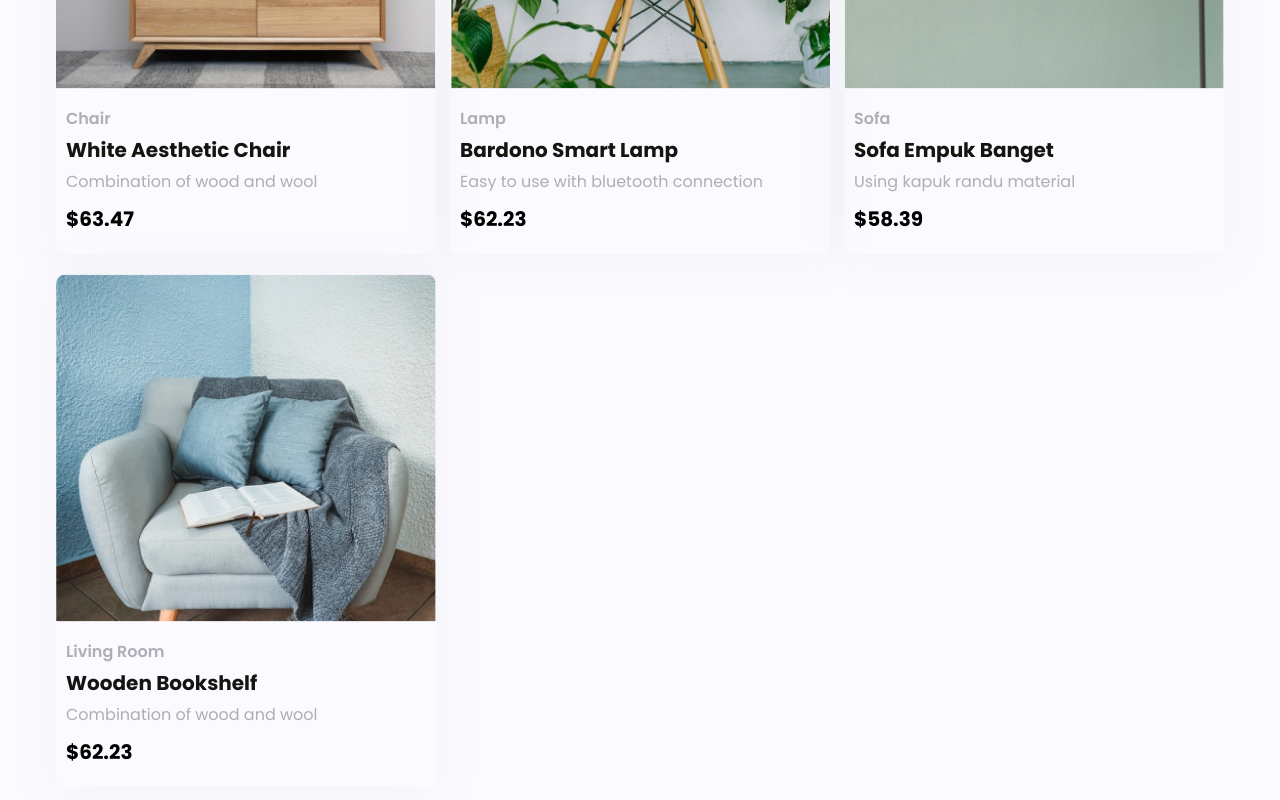
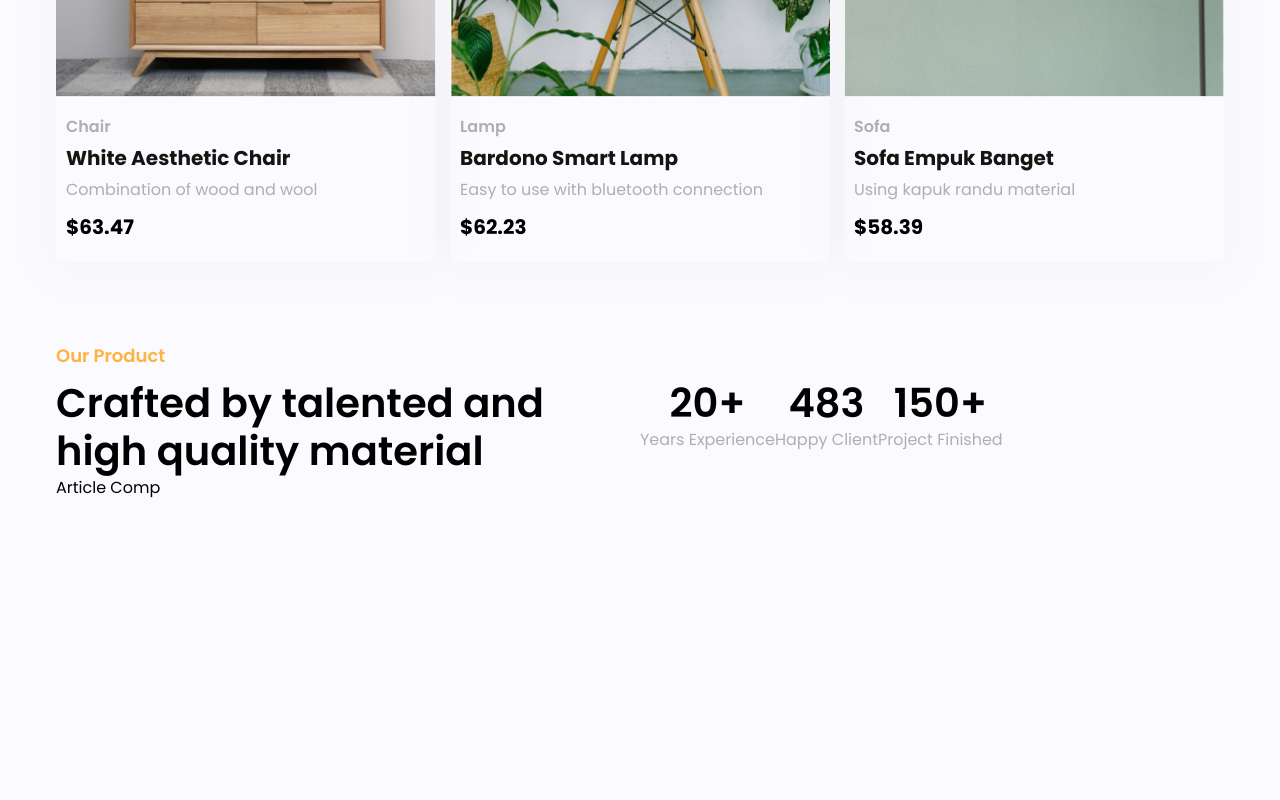
Before and after one commit to kariz-dev/furniture_landingpage, a React (Create React App) app: page / in a window 1280 px wide. Shown: the part 1954-2754 px from the top of the page. After the commit the page ends 2454 px from the top, so only its background shows below. Built offline with nearby package versions, Linux system fonts and the light colour scheme.

Commit message:
our product

```diff
--- /dev/null
+++ b/src/components/ArticleComp/index.js
@@ -0,0 +1,13 @@
+import {
+  ArticleWrapper
+} from './styled';
+
+function ArticleComp() {
+  return (
+    <ArticleWrapper>
+      Article Comp
+    </ArticleWrapper>
+  )
+}
+
+export default ArticleComp;
--- /dev/null
+++ b/src/components/ArticleComp/styled.js
@@ -0,0 +1,15 @@
+import styled from "styled-components";
+
+export const ArticleWrapper = styled.div``;
+
+export const ArticleTitle = styled.h2``;
+
+export const ArticleRow = styled.div``;
+
+export const ArticleCol = styled.div``;
+
+export const ArticleSubtitle = styled.h3``;
+
+export const ArticleDesc = styled.p``;
+
+export const ArticleImage = styled.img``;
--- a/src/components/ProductComp/index.js
+++ b/src/components/ProductComp/index.js
@@ -12,6 +12,9 @@ import {
   ProductCardTitle,
   ProductCardDesc,
   ProductCardPrice,
+  ProductRow,
+  ProductCol,
+  ProductCount,
 } from "./styled";
 import data from "../../data";
 
@@ -22,7 +25,9 @@ function ProductComp() {
         <ProductWrap key={index}>
           <ProductTitle>{item.title}</ProductTitle>
           <ProductSubtitle>{item.subtitle}</ProductSubtitle>
-          <ProductDesc>{item.desc}</ProductDesc>
+          <ProductDesc width="580px" marginTop="20px">
+            {item.desc}
+          </ProductDesc>
 
           <ProductCards>
             {item.card.map((item) => (
@@ -39,6 +44,32 @@ function ProductComp() {
               </ProductCardLink>
             ))}
           </ProductCards>
+
+          <ProductTitle align="left" marginTop="60px">
+            Our Product
+          </ProductTitle>
+
+          <ProductRow>
+            <ProductCol>
+              <ProductSubtitle align="left">
+                Crafted by talented and high quality material
+              </ProductSubtitle>
+            </ProductCol>
+            <ProductCol>
+              <ProductCount>
+                <ProductSubtitle>20+</ProductSubtitle>
+                <ProductDesc>Years Experience</ProductDesc>
+              </ProductCount>
+              <ProductCount>
+                <ProductSubtitle>483</ProductSubtitle>
+                <ProductDesc>Happy Client</ProductDesc>
+              </ProductCount>
+              <ProductCount>
+                <ProductSubtitle>150+</ProductSubtitle>
+                <ProductDesc>Project Finished</ProductDesc>
+              </ProductCount>
+            </ProductCol>
+          </ProductRow>
         </ProductWrap>
       ))}
     </>
--- a/src/components/ProductComp/styled.js
+++ b/src/components/ProductComp/styled.js
@@ -10,23 +10,28 @@ export const ProductTitle = styled.h2`
   font-size: 18px;
   font-weight: 600;
   text-align: center;
+  text-align: ${(props) => (props.align ? props.align : "center")};
+  margin-top: ${(props) => (props.marginTop ? props.marginTop : "0")};
 `;
 
 export const ProductSubtitle = styled.p`
   font-size: 40px;
-  line-height: 1em;
+  line-height: 1.2em;
   font-weight: 600;
   margin-top: 10px;
   text-align: center;
+  text-align: ${(props) => (props.align ? props.align : "auto")};
+  width: ${(props) => (props.width ? props.width : "auto")};
+  display: ${(props) => (props.display ? props.display : "auto")};
 `;
 
 export const ProductDesc = styled.p`
-  margin-top: 20px;
+  margin-top: ${(props) => (props.marginTop ? props.marginTop : "0")};
   text-align: center;
   margin-left: auto;
   margin-right: auto;
-  width: 580px;
-  color: #AFADB5;
+  width: ${(props) => (props.width ? props.width : "auto")};
+  color: #afadb5;
 `;
 
 export const ProductCards = styled.div`
@@ -84,3 +89,16 @@ export const ProductCardPrice = styled.p`
 export const ProductCardLink = styled(Link)`
   cursore: pointer;
 `;
+
+export const ProductCount = styled.span`
+  display: inline-block;
+`;
+
+export const ProductRow = styled.div`
+  display: flex;
+`;
+
+export const ProductCol = styled.div`
+  width: 50%;
+  justify-content: ${(props) => (props.justify ? props.justify : "center")};
+`;
--- a/src/data/index.json
+++ b/src/data/index.json
@@ -82,14 +82,6 @@
           "category" : "Sofa",
           "price" : "$58.39",
           "link" : "product-detail"
-        },
-        {
-        "img" : "/images/product/Sofa-Empuk-Banget.png",
-        "title" : "Wooden Bookshelf",
-        "desc" : "Combination of wood and wool",
-        "category" : "Living Room",
-        "price" : "$62.23",
-        "link" : "product-detail"
         }
       ]
     }
--- a/src/pages/Home.jsx
+++ b/src/pages/Home.jsx
@@ -2,6 +2,7 @@ import BannerComp from "../components/BannerComp";
 import HeroComp from "../components/HeroComp";
 import ServicesComp from "../components/ServicesComp";
 import ProductComp from "../components/ProductComp";
+import ArticleComp from "../components/ArticleComp";
 
 function Home() {
   return (
@@ -10,6 +11,7 @@ function Home() {
       <BannerComp />
       <ServicesComp />
       <ProductComp />
+      <ArticleComp />
     </div>
   );
 }
```
